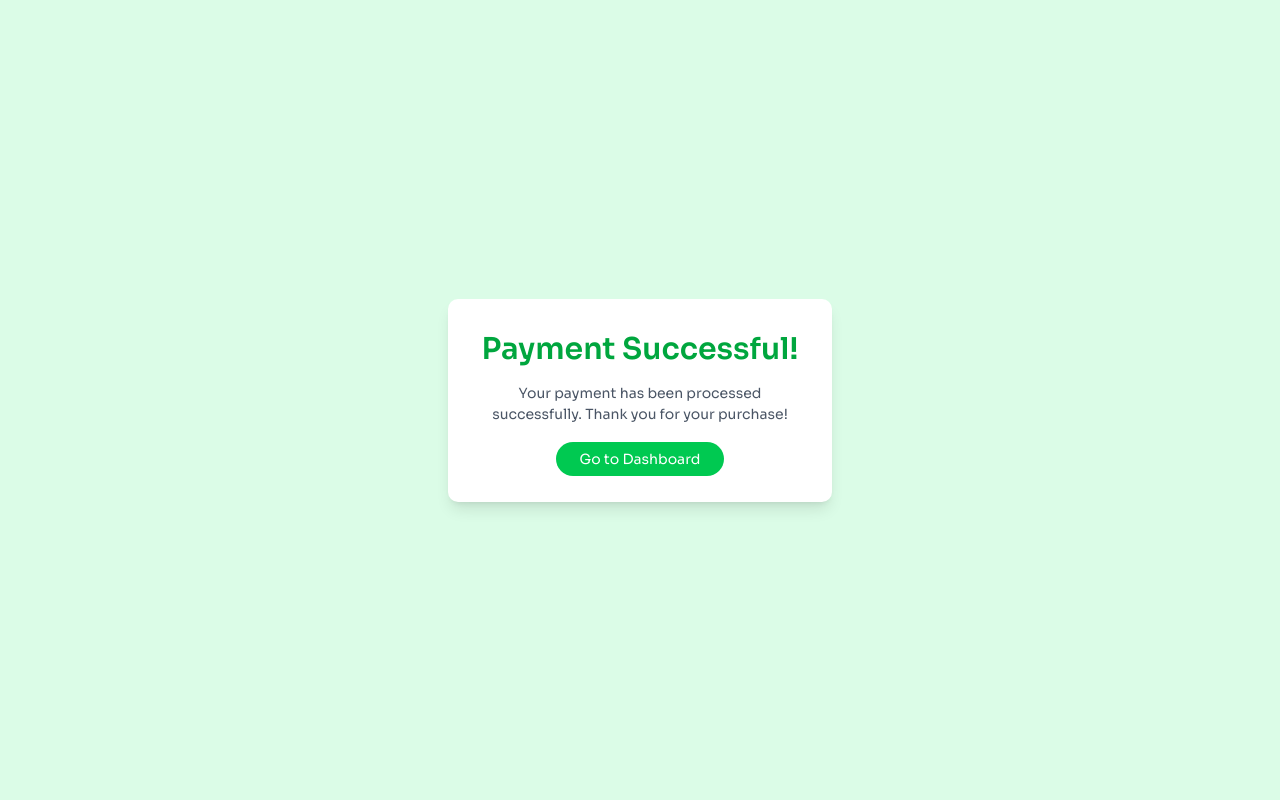
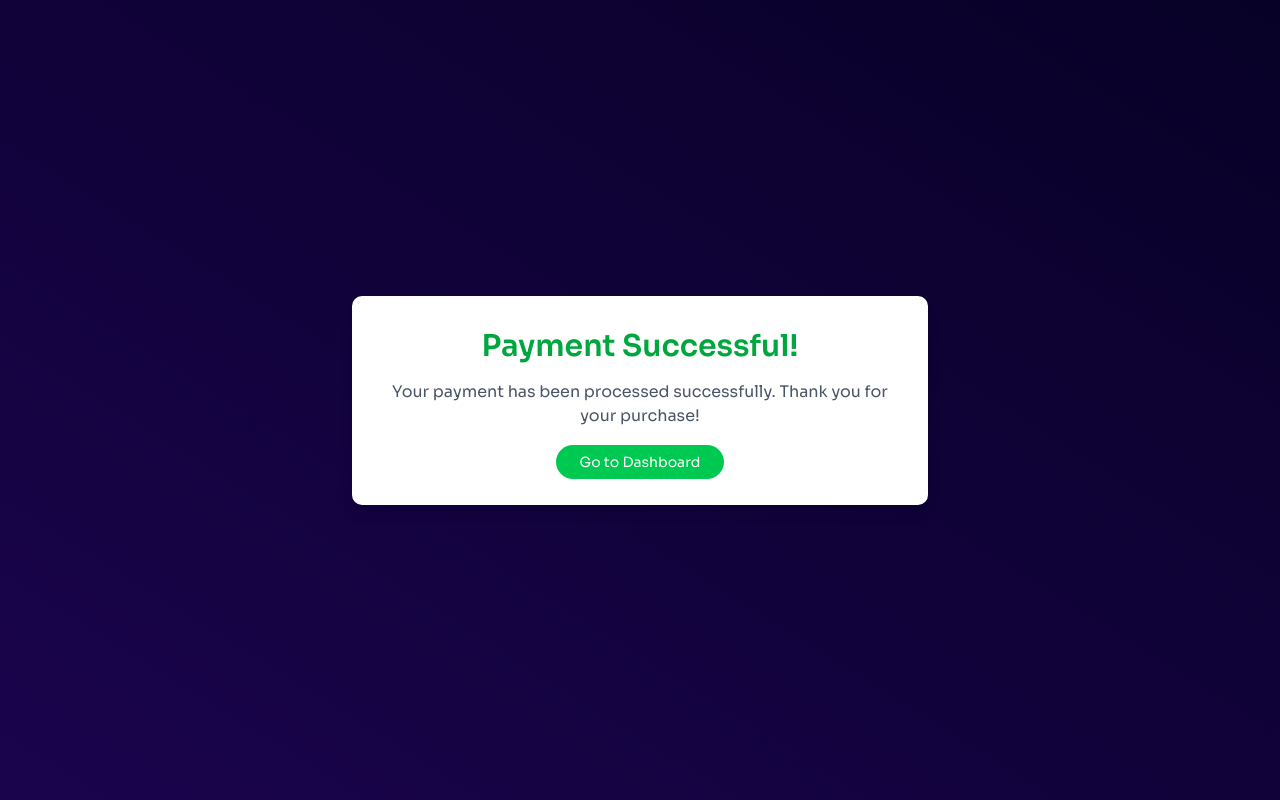
Before and after one commit to lilarani/GyanFlow-client, a React (Vite) app: page /successedPayment in a window 1280 px wide. Built offline with nearby package versions, Linux system fonts and the light colour scheme.

Commit message:
update success payment info page

```diff
--- a/src/pages/Dashboard/StudentDashboard/SuccessPayment.jsx
+++ b/src/pages/Dashboard/StudentDashboard/SuccessPayment.jsx
@@ -3,12 +3,12 @@ import { Link } from 'react-router';
 
 const SuccessPayment = () => {
   return (
-    <div className="flex justify-center items-center min-h-screen bg-green-100">
-      <div className="bg-white p-8 rounded-lg shadow-lg max-w-sm w-full text-center">
+    <div className="flex justify-center items-center min-h-screen bg-gradient-to-bl to-[#1a044d] from-[#080127]">
+      <div className="bg-white p-8 rounded-lg shadow-lg max-w-xl w-full text-center">
         <h2 className="text-3xl font-semibold text-green-600 mb-4">
           Payment Successful!
         </h2>
-        <p className="text-gray-600 mb-6">
+        <p className="text-gray-600 mb-6 text-base">
           Your payment has been processed successfully. Thank you for your
           purchase!
         </p>
```
